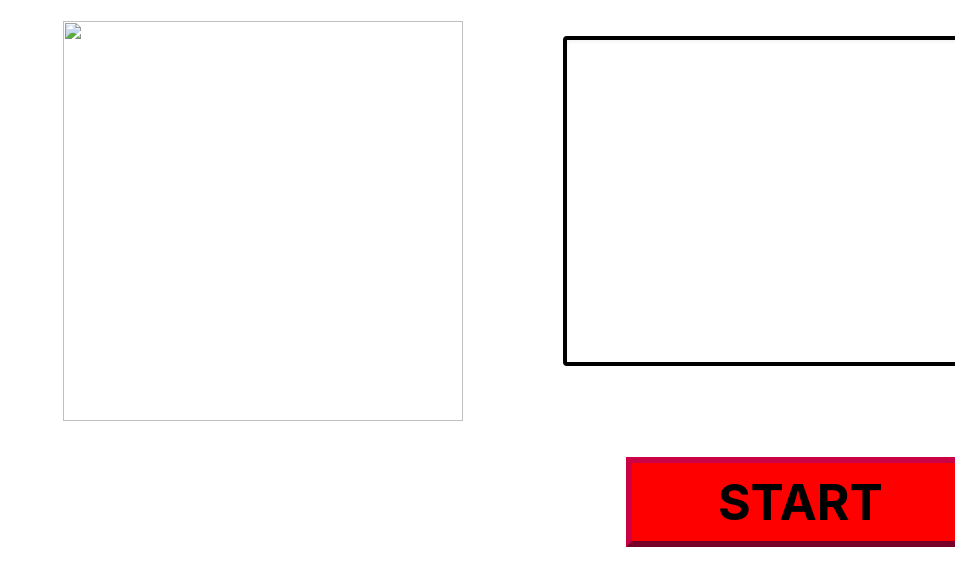
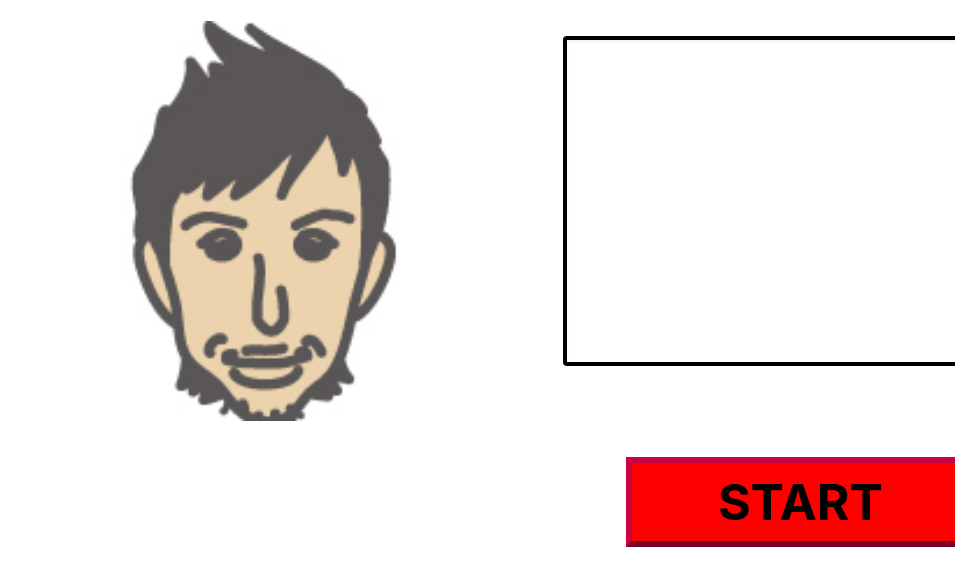
Before and after one commit to heartISmember1/heartISmember1.github.io, a plain HTML site: page index.html in a window 1280 px wide. Shown: the part 318-904 px from the top of the page, without its empty margins (325-1280 px from the left). Drawn offline with nearby package versions, Linux system fonts and the light colour scheme.

Commit message:
20201229 tuyentnd

```diff
--- a/index.html
+++ b/index.html
@@ -28,7 +28,7 @@
 		<div class="column is-one-quarter"></div><div class="column is-one-quarter"><h1 id="changeText"  class="navbar-item is-large title" style="height:100px">楽しい話</h1></div>
 	</div>
 	<div class="columns">
-		<div class="column is-one-quarter"><img class="image" id="changeImg"  src="images/安田.jpg" /></div><div class="column is-one-quarter"><textarea id="area1" class="textarea"></textarea></div>
+		<div class="column is-one-quarter"><img class="image" id="changeImg"  src="images/images/安田.jpg" /></div><div class="column is-one-quarter"><textarea id="area1" class="textarea"></textarea></div>
 	</div>
 	<div class="columns">
 		<div class="column is-one-quarter"></div><div class="column is-one-quarter" ><button onclick= "changeMe()" id="start" class ="start" >START</button></div>
```
